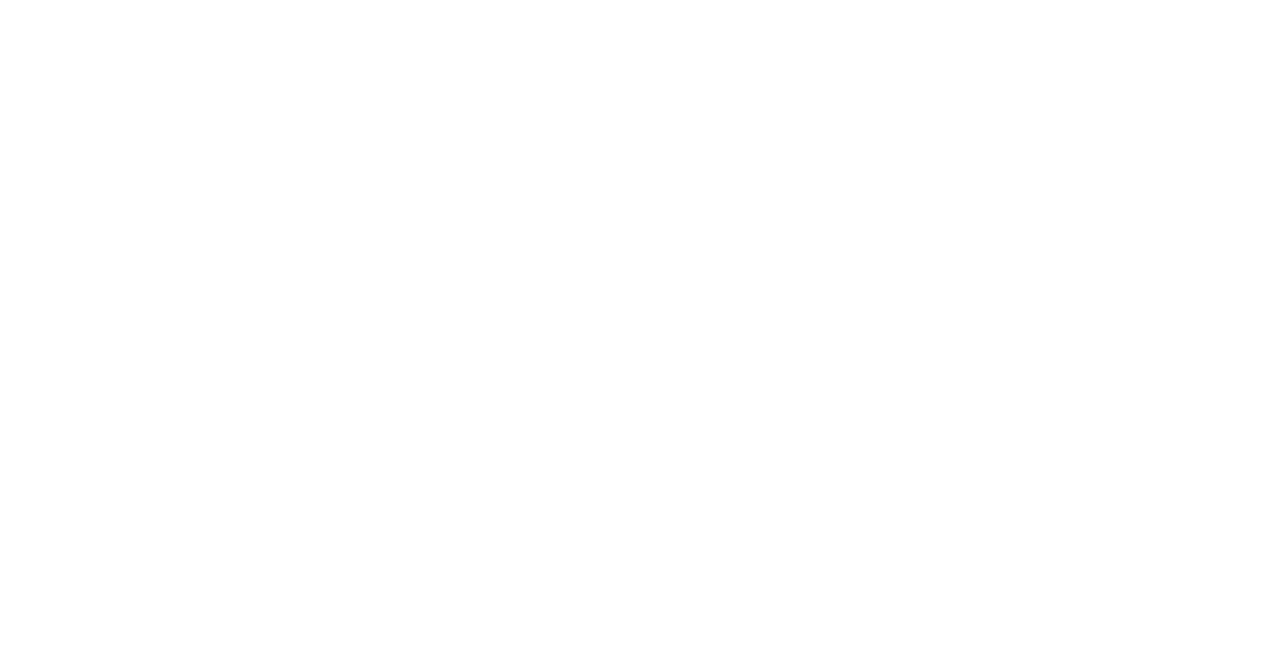
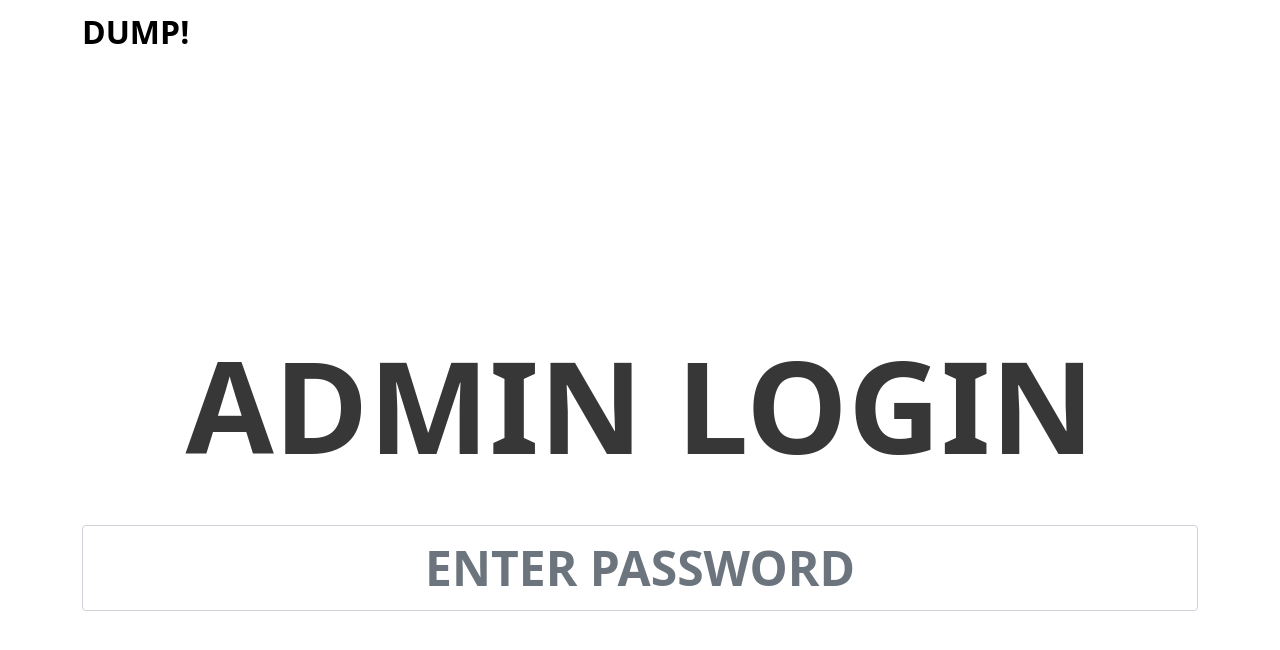
Before and after one commit to mxlouiej/dump-ideas-frontend, a React (Create React App) app: page /login in a window 1280 px wide. Before the commit this address had no page. Shown: the top 650 px of the page. Built offline with nearby package versions, Linux system fonts and the light colour scheme; no server answers.

Commit message:
login function for admin

```diff
--- a/src/App.css
+++ b/src/App.css
@@ -1,6 +1,6 @@
 .main-container {
   text-align: center;
-  height: 100vh;
+  height: 95vh;
 }
 
 .big-text {
@@ -28,13 +28,11 @@
 }
 
 .dump-header {
-  top: 2rem;
   z-index: 1;
 }
 
-.fixed-top {
-  left: 50px !important;
-  text-align: start;
+.dump-header > button {
+  width: 5rem;
 }
 
 .form-control {
--- a/src/App.tsx
+++ b/src/App.tsx
@@ -7,16 +7,32 @@
 import DumpIdeas from "./pages/dumpIdeas";
 import ShitIdeas from "./pages/shitIdeas";
 import Admin from "./pages/admin";
+import Login from "./pages/login";
+import Header from "./components/header";
+import AuthProvider from "./components/authProvider";
+import ProtectedRoute from "./components/protectedRoute";
 
 function App() {
   return (
     <BrowserRouter>
-      <Routes>
-        <Route path="/" element={<MainPage />} />
-        <Route path="dump" element={<DumpIdeas />} />
-        <Route path="shit" element={<ShitIdeas />} />
-        <Route path="admin" element={<Admin />} />
-      </Routes>
+      <AuthProvider>
+        <Header />
+        <Routes>
+          <Route path="/" element={<MainPage />} />
+          <Route path="dump" element={<DumpIdeas />} />
+          <Route path="shit" element={<ShitIdeas />} />
+          <Route path="login" element={<Login />} />
+          {/* protected path */}
+          <Route
+            path="admin"
+            element={
+              <ProtectedRoute>
+                <Admin />
+              </ProtectedRoute>
+            }
+          />
+        </Routes>
+      </AuthProvider>
     </BrowserRouter>
   );
 }
--- /dev/null
+++ b/src/components/authProvider.tsx
@@ -0,0 +1,62 @@
+import React, { useState } from "react";
+import { useNavigate } from "react-router";
+
+type Props = {
+  onLogin: (e: React.KeyboardEvent, pass: string) => void;
+  onLogout: () => void;
+  localUser: string | null;
+};
+
+const AuthContext = React.createContext({} as Props);
+
+const AuthProvider = ({ children }: { children: JSX.Element[] }) => {
+  let navigate = useNavigate();
+  const localUser = localStorage.getItem(
+    `${process.env.REACT_APP_SESSION_KEY}`
+  );
+
+  const authorizeLogin = async (e: React.KeyboardEvent, pass: string) => {
+    if (e.key === "Enter") {
+      await fetch("https://dump-ideas-backend.herokuapp.com/authorize", {
+        method: "POST",
+        body: JSON.stringify({
+          password: pass,
+        }),
+      })
+        .then((res) => {
+          res.json().then((r) => {
+            if (r.success === true) {
+              console.log("Authorized");
+              localStorage.setItem(
+                `${process.env.REACT_APP_SESSION_KEY}`,
+                r.token
+              );
+              navigate("/admin");
+            }
+          });
+        })
+        .catch((r) => {
+          console.log("Something went wrong", r);
+        });
+    }
+  };
+
+  const handleLogout = () => {
+    localStorage.clear();
+    navigate("/login");
+  };
+
+  const value = {
+    onLogin: authorizeLogin,
+    onLogout: handleLogout,
+    localUser: localUser,
+  };
+
+  return <AuthContext.Provider value={value}>{children}</AuthContext.Provider>;
+};
+
+export default AuthProvider;
+
+export const useAuth = () => {
+  return React.useContext(AuthContext);
+};
--- a/src/components/header.tsx
+++ b/src/components/header.tsx
@@ -1,14 +1,32 @@
 import React from "react";
-import { Row } from "react-bootstrap";
+import Row from "react-bootstrap/Row";
+import Container from "react-bootstrap/Container";
+import Navbar from "react-bootstrap/Navbar";
+import Button from "react-bootstrap/Button";
 import { Link } from "react-router-dom";
+import { useAuth } from "./authProvider";
 
 const Header = () => {
+  const { localUser, onLogout } = useAuth();
   return (
-    <Row className=" fixed-top dump-header">
-      <Link to="/" className="text-decoration-none text-black">
-        <h2 className="bold-text">DUMP!</h2>
-      </Link>
-    </Row>
+    <Navbar>
+      <Container>
+        <Navbar.Brand>
+          <Link to="/" className="text-decoration-none text-black">
+            <h2 className="bold-text">DUMP!</h2>
+          </Link>
+        </Navbar.Brand>
+        <Navbar.Toggle />
+        {localUser && (
+          <Navbar.Collapse className="justify-content-end">
+            <Button variant="outline-dark" onClick={onLogout}>
+              {" "}
+              Logout{" "}
+            </Button>
+          </Navbar.Collapse>
+        )}
+      </Container>
+    </Navbar>
   );
 };
 
--- /dev/null
+++ b/src/components/protectedRoute.tsx
@@ -0,0 +1,16 @@
+import React from "react";
+import { Navigate, useLocation } from "react-router";
+import { useAuth } from "./authProvider";
+
+const ProtectedRoute = ({ children }: { children: JSX.Element }) => {
+  const { localUser } = useAuth();
+  const location = useLocation();
+
+  if (!localUser) {
+    return <Navigate to="/login" replace state={{ from: location }} />;
+  }
+
+  return children;
+};
+
+export default ProtectedRoute;
--- a/src/pages/admin.tsx
+++ b/src/pages/admin.tsx
@@ -1,7 +1,6 @@
-import React, { useEffect, useState } from "react";
+import React, { useState } from "react";
 import Container from "react-bootstrap/Container";
 
-import Header from "../components/header";
 import Search from "./search";
 import Edit from "./edit";
 
@@ -13,7 +12,6 @@
 
   return (
     <Container className="main-container d-flex flex-column justify-content-center">
-      <Header />
       {edit ? (
         <Edit
           word={word}
--- a/src/pages/dumpIdeas.tsx
+++ b/src/pages/dumpIdeas.tsx
@@ -8,8 +8,6 @@
 import Dropdown from "react-bootstrap/Dropdown";
 import DropdownButton from "react-bootstrap/DropdownButton";
 import Toast from "react-bootstrap/Toast";
-
-import Header from "../components/header";
 
 const DumpIdeas = () => {
   const [word, setWord] = useState("");
@@ -39,8 +37,6 @@
 
   return (
     <Container className="main-container d-flex flex-column justify-content-center">
-      <Header />
-
       <Row className="my-5">
         <InputGroup className="mb-3">
           <FormControl
--- /dev/null
+++ b/src/pages/login.tsx
@@ -0,0 +1,34 @@
+import React, { useState } from "react";
+import Row from "react-bootstrap/Row";
+import Col from "react-bootstrap/Col";
+import Container from "react-bootstrap/Container";
+import FormControl from "react-bootstrap/FormControl";
+import { useAuth } from "../components/authProvider";
+
+const Login = () => {
+  const { onLogin } = useAuth();
+  const [password, setPassword] = useState("");
+
+  return (
+    <Container className="main-container d-flex flex-column justify-content-center">
+      <Row className="my-md-5">
+        <h1 className="big-generate-text">ADMIN LOGIN</h1>
+      </Row>
+      <Row>
+        <Col>
+          <FormControl
+            aria-label="Text input for password"
+            type="password"
+            onChange={(e: React.ChangeEvent<HTMLInputElement>) =>
+              setPassword(e.target.value)
+            }
+            placeholder="ENTER PASSWORD"
+            onKeyPress={(e: React.KeyboardEvent) => onLogin(e, password)}
+          />
+        </Col>
+      </Row>
+    </Container>
+  );
+};
+
+export default Login;
--- a/src/pages/mainPage.tsx
+++ b/src/pages/mainPage.tsx
@@ -4,8 +4,6 @@
 import Container from "react-bootstrap/Container";
 import Button from "react-bootstrap/Button";
 import { useNavigate } from "react-router";
-
-import Header from "../components/header";
 
 const MainPage = () => {
   const [data, setData] = useState(0);
@@ -25,8 +23,6 @@
 
   return (
     <Container className="main-container d-flex flex-column justify-content-center">
-      <Header />
-
       <Row className="my-md-5">
         <h1 className="big-generate-text">
           I CAN GENERATE <br />
--- a/src/pages/shitIdeas.tsx
+++ b/src/pages/shitIdeas.tsx
@@ -3,7 +3,7 @@
 import Col from "react-bootstrap/Col";
 import Container from "react-bootstrap/Container";
 import Button from "react-bootstrap/Button";
-import Header from "../components/header";
+
 import WordState from "../components/wordState";
 
 const ShitIdeas = () => {
@@ -73,7 +73,6 @@
   }, []);
   return (
     <Container className="main-container d-flex flex-column justify-content-center">
-      <Header />
       <Row className="big-text text-uppercase text-break d-inline-block statement-text">
         <div className="d-block d-md-flex mb-4">
           {article}
```
Also changed, not shown: 1 other file (tests, documents, lock files or other folders).
